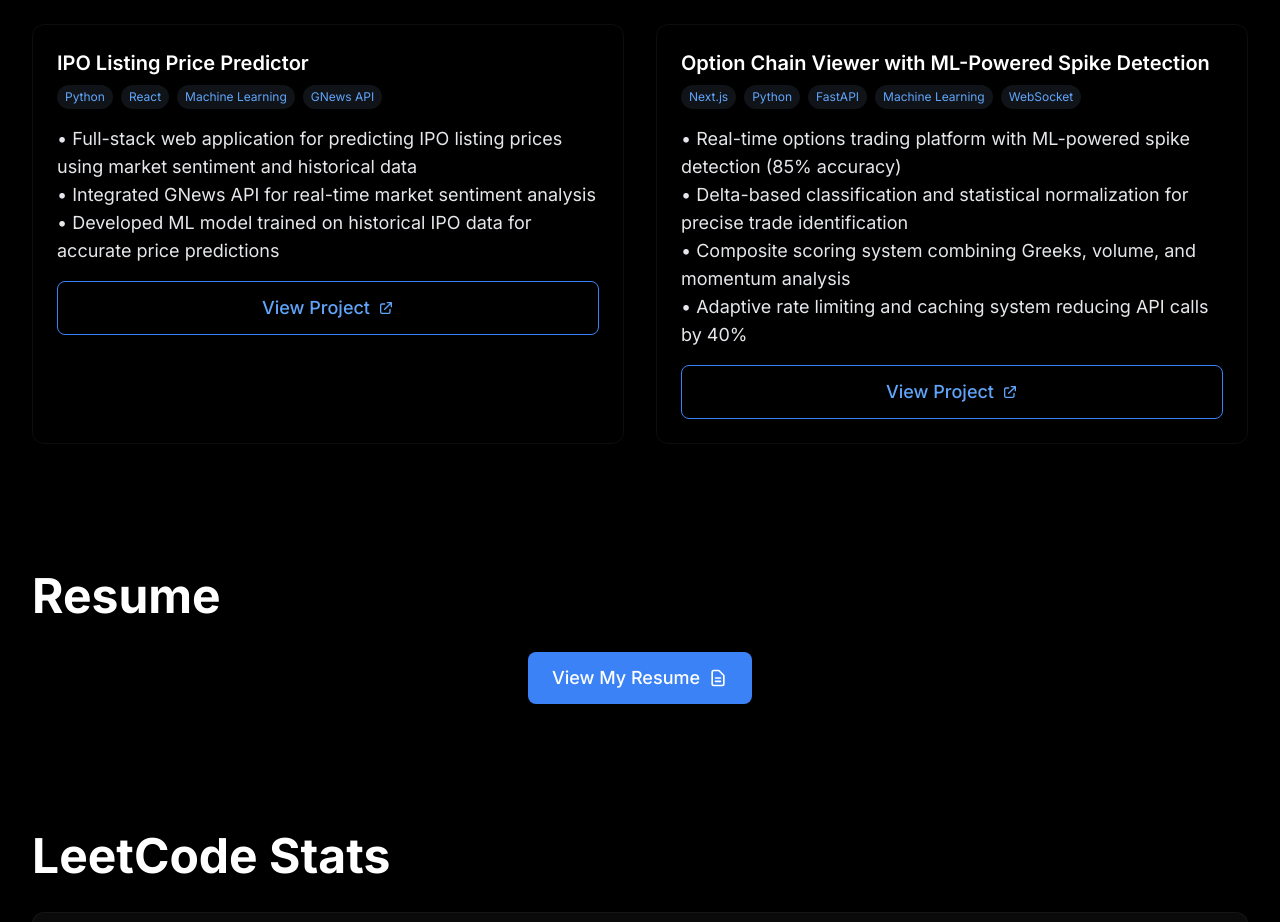
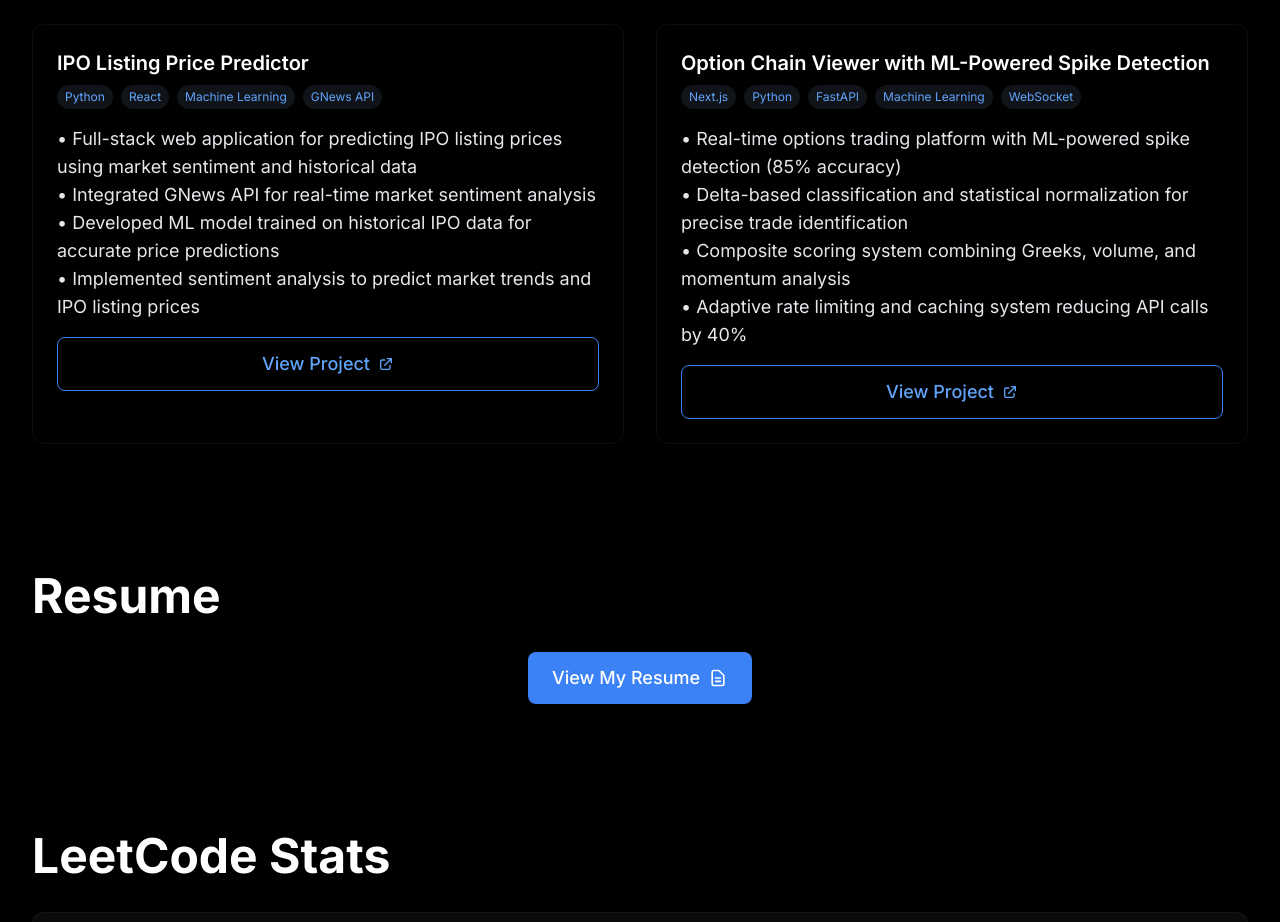
Before and after one commit to Mustafa02yusuf28/Portfolio, a React app: page / in a window 1280 px wide. Shown: the part 1840-2762 px from the top of the page. Built offline with nearby package versions, Linux system fonts and the light colour scheme; the HTML template or start-up script is replaced by a standard one.

Commit message:
Added Description

```diff
--- a/src/App.tsx
+++ b/src/App.tsx
@@ -508,7 +508,8 @@ const App = () => {
                     <p className="text-dark-200 mb-4">
                       • Full-stack web application for predicting IPO listing prices using market sentiment and historical data<br/>
                       • Integrated GNews API for real-time market sentiment analysis<br/>
-                      • Developed ML model trained on historical IPO data for accurate price predictions
+                      • Developed ML model trained on historical IPO data for accurate price predictions<br/>
+                      • Implemented sentiment analysis to predict market trends and IPO listing prices<br/>
                     </p>
                     <div className="mt-4">
                       <a
```
